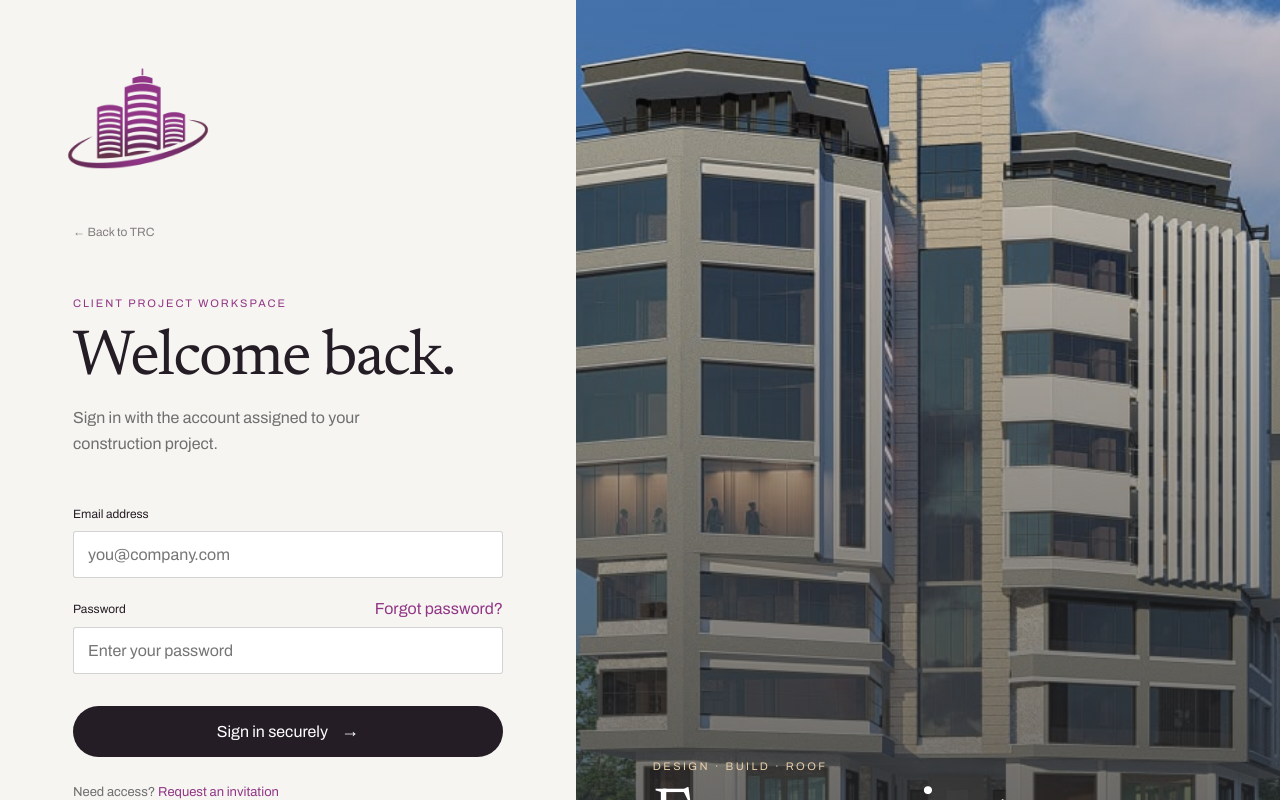
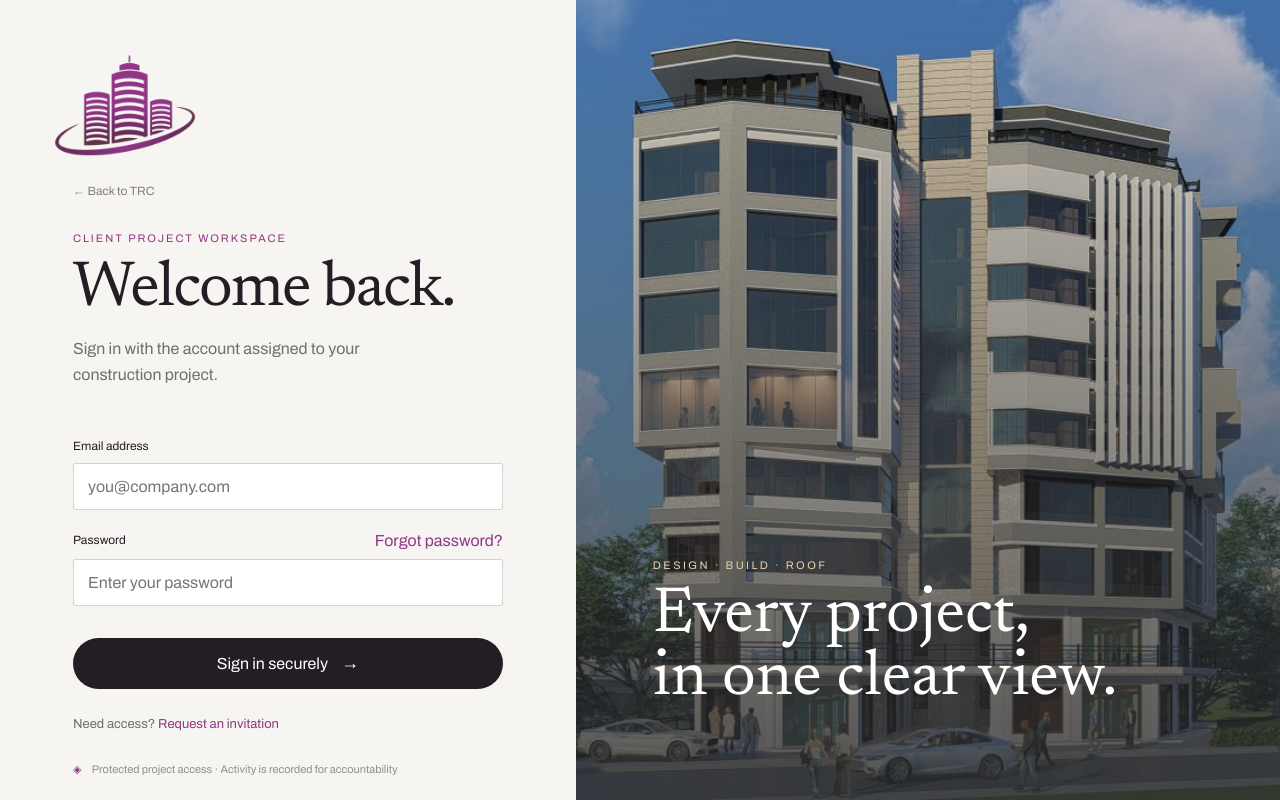
Before and after one commit to Malubya/Website-TRC, a Next.js app: page /login in a window 1280 px wide. Shown: the top 800 px of the page. Built offline with nearby package versions, Linux system fonts and the light colour scheme; no server answers.

Commit message:
Fit portal login to device viewport without scrolling

```diff
--- a/app/globals.css
+++ b/app/globals.css
@@ -701,12 +701,12 @@ a {
 }
 
 /* Client portal */
-.portal-shell { min-height: 100svh; display: grid; grid-template-columns: minmax(360px, 0.9fr) 1.1fr; background: #f7f5f1; color: var(--color-charcoal-steel); }
-.portal-panel { display: flex; flex-direction: column; padding: clamp(28px, 5vw, 72px); }
+.portal-shell { height: 100dvh; min-height: 560px; overflow: hidden; display: grid; grid-template-columns: minmax(360px, 0.9fr) 1.1fr; background: #f7f5f1; color: var(--color-charcoal-steel); }
+.portal-panel { min-height: 0; display: flex; flex-direction: column; padding: clamp(22px, 4vw, 58px); }
 .portal-brand img { width: 148px; height: auto; display: block; }
-.portal-form-wrap { width: min(100%, 430px); margin: auto; padding: 52px 0; }
+.portal-form-wrap { width: min(100%, 430px); margin: auto; padding: 24px 0; }
 .portal-back { color: inherit; text-decoration: none; font-size: 12px; opacity: .55; }
-.portal-eyebrow { margin: 58px 0 18px; color: var(--color-aged-bronze); font-size: 11px; letter-spacing: .18em; text-transform: uppercase; }
+.portal-eyebrow { margin: 34px 0 14px; color: var(--color-aged-bronze); font-size: 11px; letter-spacing: .18em; text-transform: uppercase; }
 .portal-form-wrap h1 { margin: 0 0 14px; font-family: var(--font-display); font-size: clamp(2.6rem, 5vw, 4.3rem); font-weight: 300; line-height: 1; letter-spacing: -.03em; }
 .portal-intro { max-width: 38ch; margin: 0 0 38px; color: #2b2c2eaa; line-height: 1.65; }
 .portal-form { display: grid; gap: 10px; }
@@ -720,7 +720,7 @@ a {
 .portal-submit:hover { transform: translateY(-1px); background: var(--color-aged-bronze); }
 .portal-submit span { margin-left: 10px; font-size: 18px; }
 .portal-help { margin: 28px 0 0; font-size: 13px; color: #2b2c2eaa; }
-.portal-security { margin-top: 58px; font-size: 11px; color: #2b2c2e80; line-height: 1.5; }
+.portal-security { margin-top: 30px; font-size: 11px; color: #2b2c2e80; line-height: 1.5; }
 .portal-security span { color: var(--color-aged-bronze); margin-right: 8px; }
 .portal-visual { position: relative; min-height: 620px; overflow: hidden; background: #2b2c2e; color: #fff; }
 .portal-visual > img { width: 100%; height: 100%; position: absolute; inset: 0; object-fit: cover; }
@@ -728,4 +728,5 @@ a {
 .portal-visual-copy { position: absolute; left: clamp(28px, 6vw, 96px); bottom: clamp(32px, 7vw, 90px); }
 .portal-visual-copy p { font-size: 11px; letter-spacing: .22em; text-transform: uppercase; color: #e7cda8; }
 .portal-visual-copy h2 { margin: 14px 0 0; font-family: var(--font-display); font-size: clamp(2.3rem, 5vw, 5rem); font-weight: 300; line-height: .98; }
-@media (max-width: 800px) { .portal-shell { grid-template-columns: 1fr; } .portal-visual { min-height: 300px; order: -1; } .portal-panel { min-height: 640px; } .portal-brand { align-self: center; } .portal-form-wrap { margin: 0 auto; } .portal-eyebrow { margin-top: 42px; } }
+@media (max-width: 800px) { .portal-shell { min-height: 0; grid-template-columns: 1fr; grid-template-rows: 28dvh 72dvh; } .portal-visual { min-height: 0; order: -1; } .portal-panel { min-height: 0; padding: 18px clamp(22px, 7vw, 48px); } .portal-brand { align-self: center; } .portal-brand img { width: 120px; } .portal-form-wrap { margin: 0 auto; padding: 12px 0 18px; } .portal-eyebrow { margin-top: 22px; } .portal-form-wrap h1 { font-size: clamp(2.2rem, 10vw, 3.2rem); } .portal-intro { margin-bottom: 20px; } .portal-security { margin-top: 20px; } }
+@media (max-width: 800px) and (max-height: 700px) { .portal-shell { grid-template-rows: 23dvh 77dvh; } .portal-panel { padding-top: 12px; } .portal-brand img { width: 104px; } .portal-eyebrow { margin-top: 14px; margin-bottom: 9px; } .portal-form-wrap h1 { font-size: 2.15rem; } .portal-intro { margin-bottom: 12px; font-size: 13px; } .portal-form { gap: 5px; } .portal-form label { margin-top: 7px; } .portal-form input { padding: 10px 12px; } .portal-form button, .portal-submit { margin-top: 14px; padding: 12px 18px; } .portal-help { margin-top: 14px; } .portal-security { margin-top: 12px; } }
```
